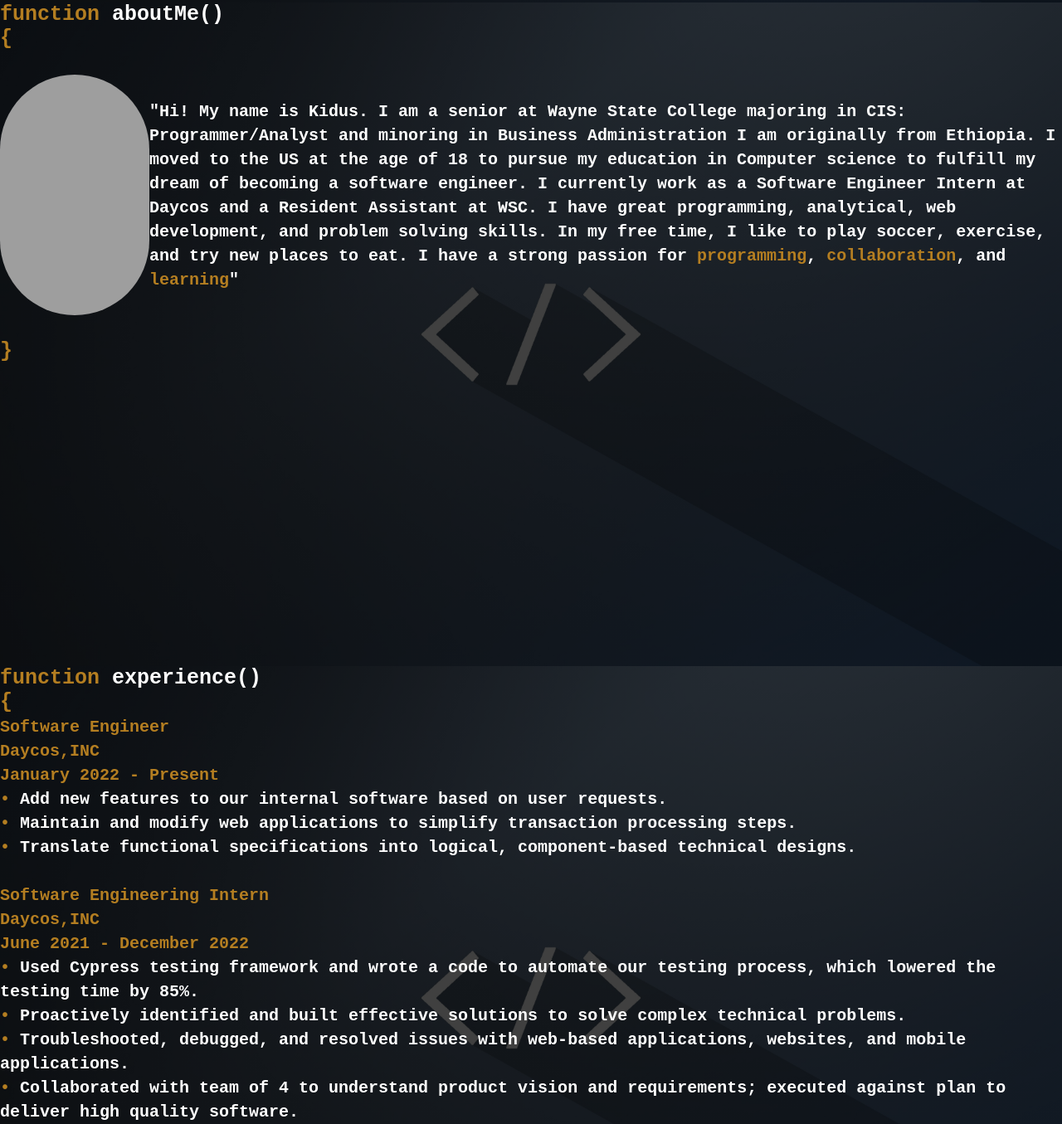
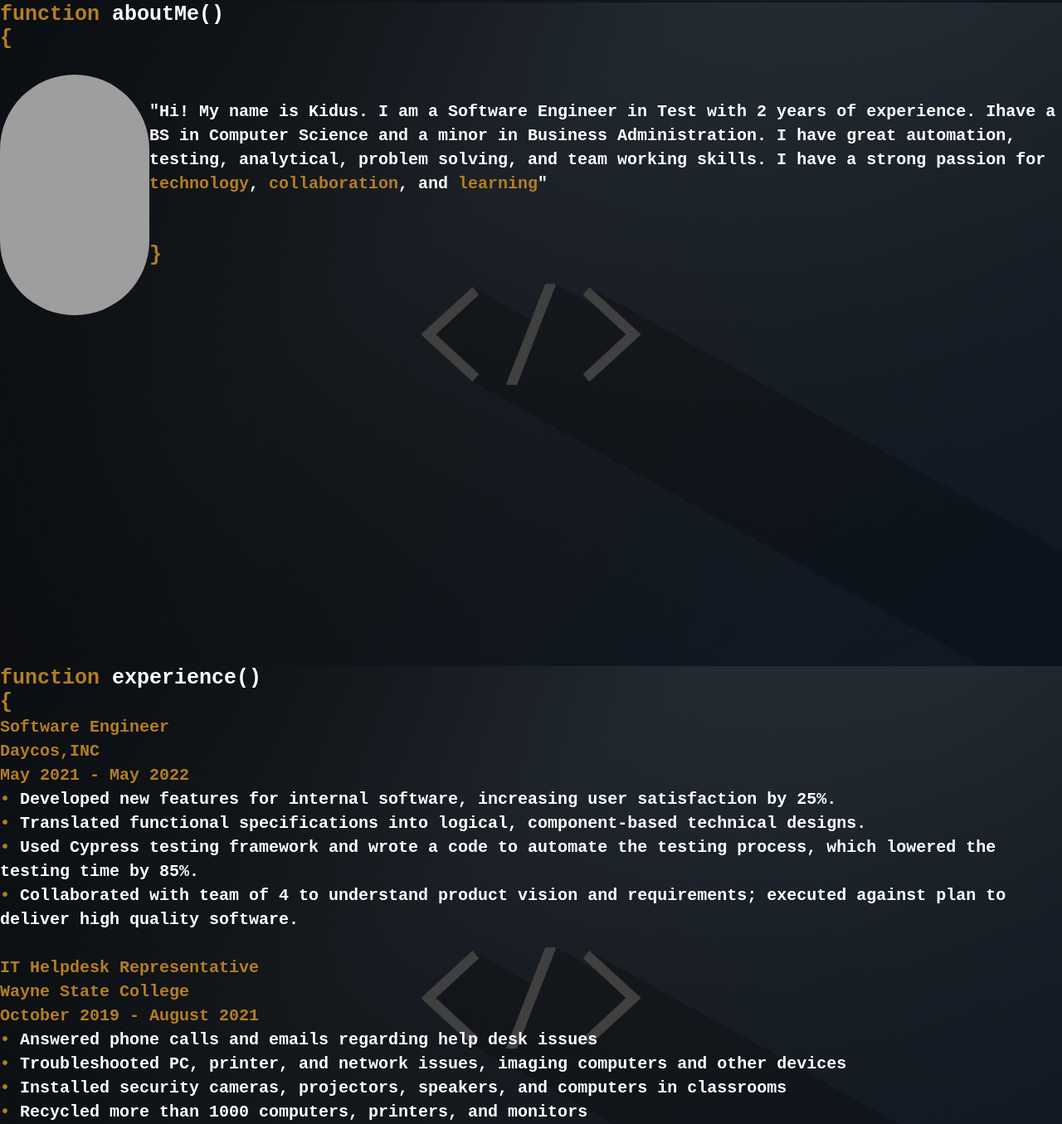
Before and after one commit to kidusdegefu/kidusdegefu.github.io, a plain HTML site: page index.html in a window 1280 px wide. Shown: the part 797-2152 px from the top of the page at 83% size. Drawn offline with Linux system fonts and the light colour scheme; grey boxes are pictures that could not be loaded.

Commit message:
latest commit
latest commit

```diff
--- a/index.html
+++ b/index.html
@@ -13,7 +13,7 @@
   <div class="banner">
     <div class="navbar" id = "topNavBar">
       <ul class = "nav-ul">
-        <li><a href="myResume.pdf" download="kidusResume"> Resume <i class="fas fa-file-download"></i> </a></li>
+        <li><a href="Kidus_Resume_2022.pdf" download="kidusResume"> Resume <i class="fas fa-file-download"></i> </a></li>
         <li><a href="http://www.linkedin.com/in/kidusdegefu " target="_blank"> LinkedIn <i class="fab fa-linkedin"></i></a></li>
         <li><a href="http://www.github.com/kidusdegefu " target="_blank"> Github <i class="fab fa-github"></i></a></li>
         <li><a href="mailto:kidege01@wsc.edu " target="_blank"> Email <i class="fas fa-envelope"></i></a></li>
@@ -26,8 +26,8 @@
       <h1>System.out.println(<p1>"Hi, I'm Kidus! Welcome to my portfolio website!"</p1>);</h1>
       <div>
         <button type="button"  onclick="smoothScroll(document.getElementById('about'))"><span></span> aboutMe() </button>
-        <button type="button"  onclick="smoothScroll(document.getElementById('experience'))"><span></span> experince() </button>
-        <button type="button" onclick="smoothScroll(document.getElementById('projects'))"><span></span> proects() </button>
+        <button type="button"  onclick="smoothScroll(document.getElementById('experience'))"><span></span> experience() </button>
+        <button type="button" onclick="smoothScroll(document.getElementById('projects'))"><span></span> projects() </button>
       </div>
     </div>
   </div>
@@ -35,13 +35,9 @@
     <div class="container">
       <h2>function <p1>aboutMe()</p1></br>{</br></br>
         <img src='formalPic.jpg'  width="180" height="290" style='float: left; border-radius: 150px;'/></br>
-        <p2>"Hi! My name is Kidus. I am a senior at Wayne State College majoring in
-          CIS: Programmer/Analyst and minoring in Business Administration
-          I am originally from Ethiopia. I moved to the US at the age of 18 to pursue
-          my education in Computer science to fulfill my dream of becoming a software engineer.
-          I currently work as a Software Engineer Intern at Daycos and a Resident Assistant at WSC. I have great programming, analytical, web
-          development, and problem solving skills. In my free time, I like to play soccer, exercise, and try new places to eat. I have a strong passion for
-          <p3>programming</p3>, <p3>collaboration</p3>, and <p3>learning</p3>"
+        <p2>"Hi! My name is Kidus. I am a Software Engineer in Test with 2 years of experience.
+          Ihave a BS in Computer Science and a minor in Business Administration. I have great automation, testing, analytical, problem solving, and team working skills.
+          I have a strong passion for <p3>technology</p3>, <p3>collaboration</p3>, and <p3>learning</p3>"
         </p2></br></br></br>}</h2>
       </div>
   </div>
@@ -49,21 +45,12 @@
       <h2>function <p1>experience()</p1></br>{</br>
         <p2><p3></p>Software Engineer</br>
           Daycos,INC</br>
-          January 2022 - Present</br></p3>
-          <p3>•</p3> Add new features to our internal software based on user requests.</br>
-          <p3>•</p3> Maintain and modify web applications to simplify transaction processing steps.</br>
-          <p3>•</p3> Translate functional specifications into logical, component-based technical designs.</br>
-        </p2>
-      </br>
-        <p2><p3></p>Software Engineering Intern</br>
-          Daycos,INC</br>
-          June 2021 - December 2022</br></p3>
-          <p3>•</p3> Used Cypress testing framework and wrote a code to automate our testing process, which lowered the testing time by 85%.</br>
-          <p3>•</p3> Proactively identified and built effective solutions to solve complex technical problems.</br>
-          <p3>•</p3> Troubleshooted, debugged, and resolved issues with web-based applications, websites, and mobile applications.</br>
+          May 2021 - May 2022</br></p3>
+          <p3>•</p3> Developed new features for internal software, increasing user satisfaction by 25%.</br>
+          <p3>•</p3> Translated functional specifications into logical, component-based technical designs.</br>
+          <p3>•</p3> Used Cypress testing framework and wrote a code to automate the testing process, which lowered the testing time by 85%.</br>
           <p3>•</p3> Collaborated with team of 4 to understand product vision and requirements; executed against plan to deliver high quality software.</br>
         </p2>
-      </br>
     </br>
     <p2><p3></p>IT Helpdesk Representative</br>
       Wayne State College</br>
```
Also changed, not shown: 2 other files.
